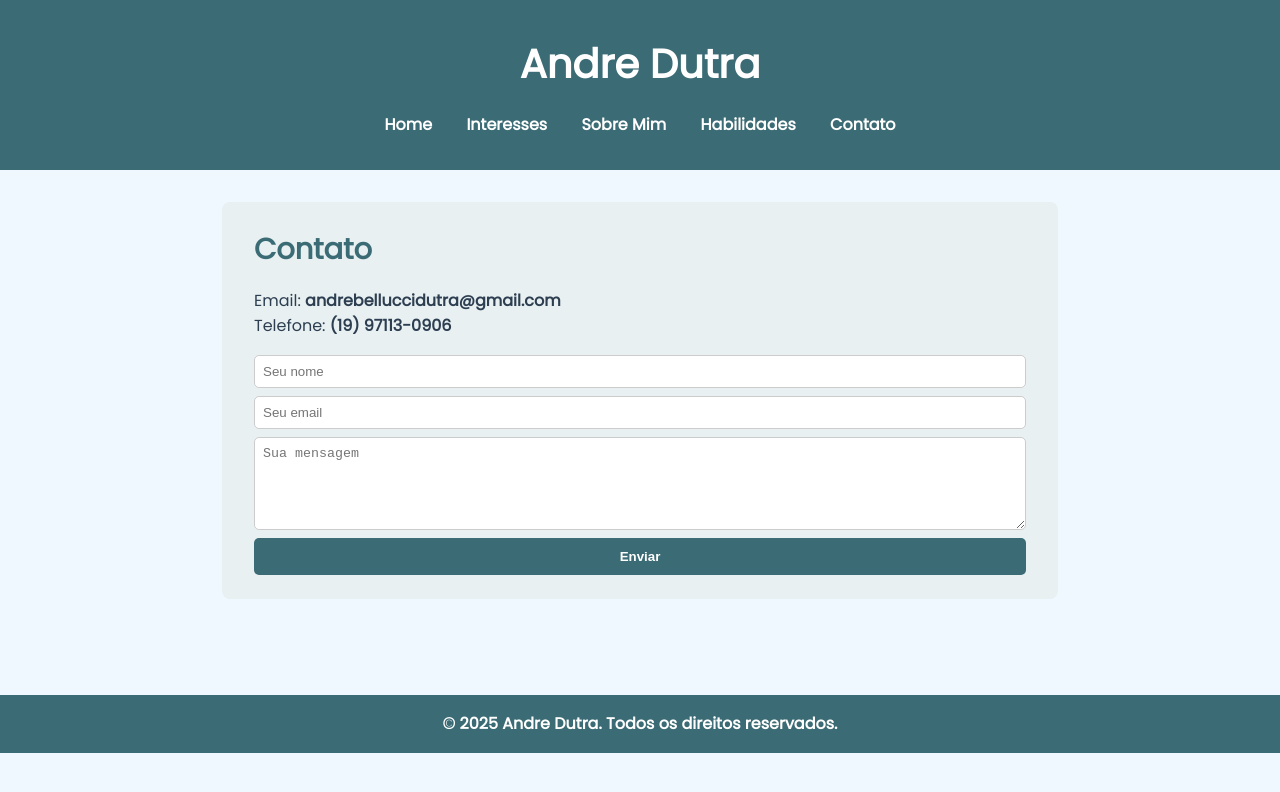
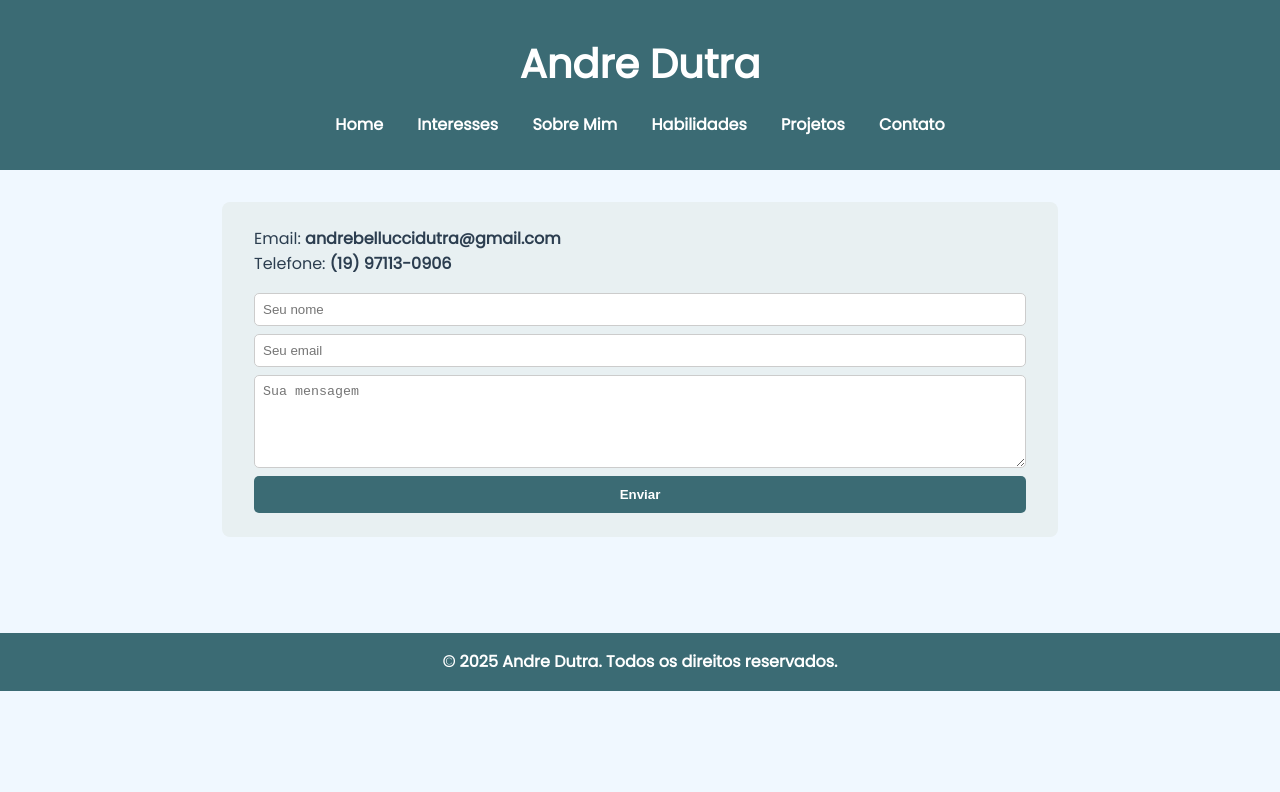
Before and after one commit to andrebdutra/portfolio, a plain HTML site: page contato.html in a window 1280 px wide. Drawn offline with Linux system fonts and the light colour scheme.

Commit message:
contato.html

```diff
--- a/contato.html
+++ b/contato.html
@@ -15,6 +15,7 @@
     <a href="interesses.html">Interesses</a>
     <a href="sobremim.html">Sobre Mim</a>
     <a href="habilidades.html">Habilidades</a>
+    <a href="projetos.html">Projetos</a>
     <a href="contato.html">Contato</a>
   </nav>
 </header>
@@ -22,7 +23,6 @@
 <main>
 
 <section id="contato">
-  <h2>Contato</h2>
   <p>Email: <strong>andrebelluccidutra@gmail.com</strong></p>
   <p>Telefone: <strong>(19) 97113-0906</strong></p>
   <form action="mailto:andrebelluccidutra@gmail.com" method="post" enctype="text/plain">
```
